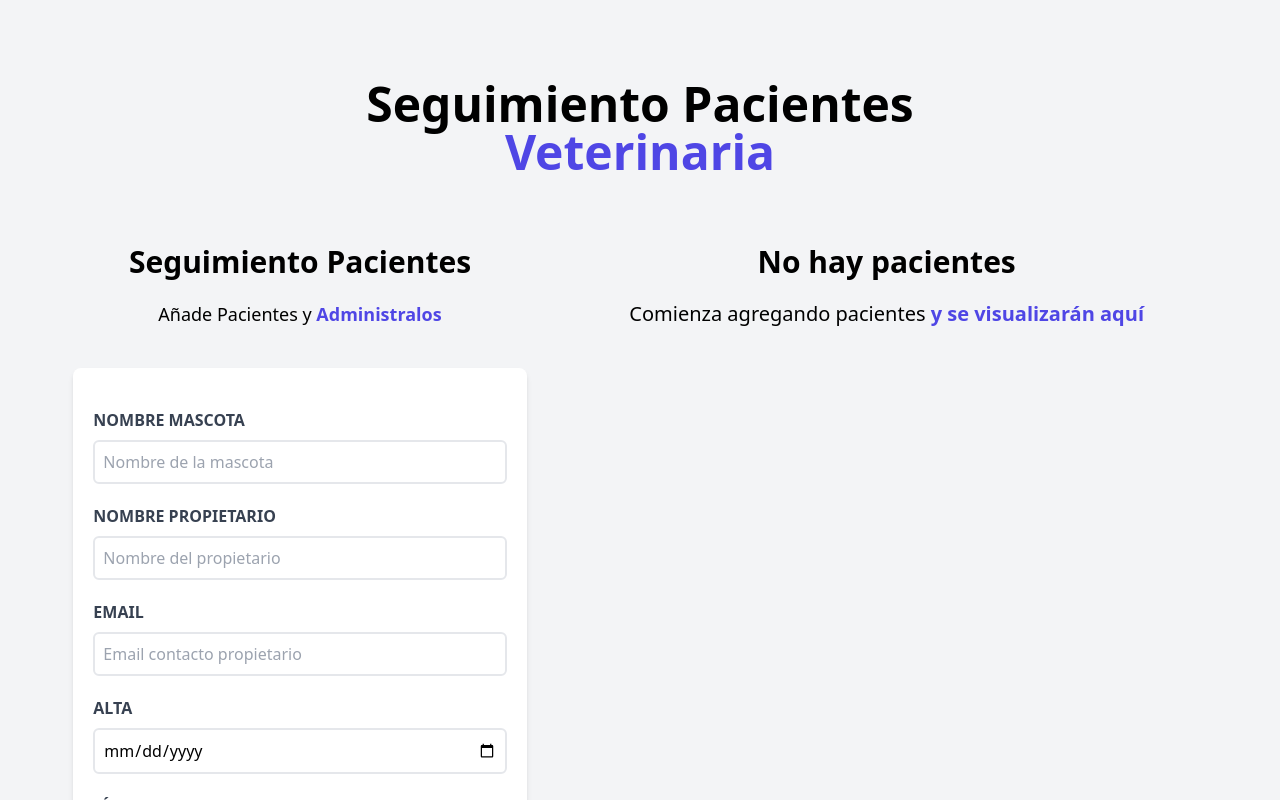
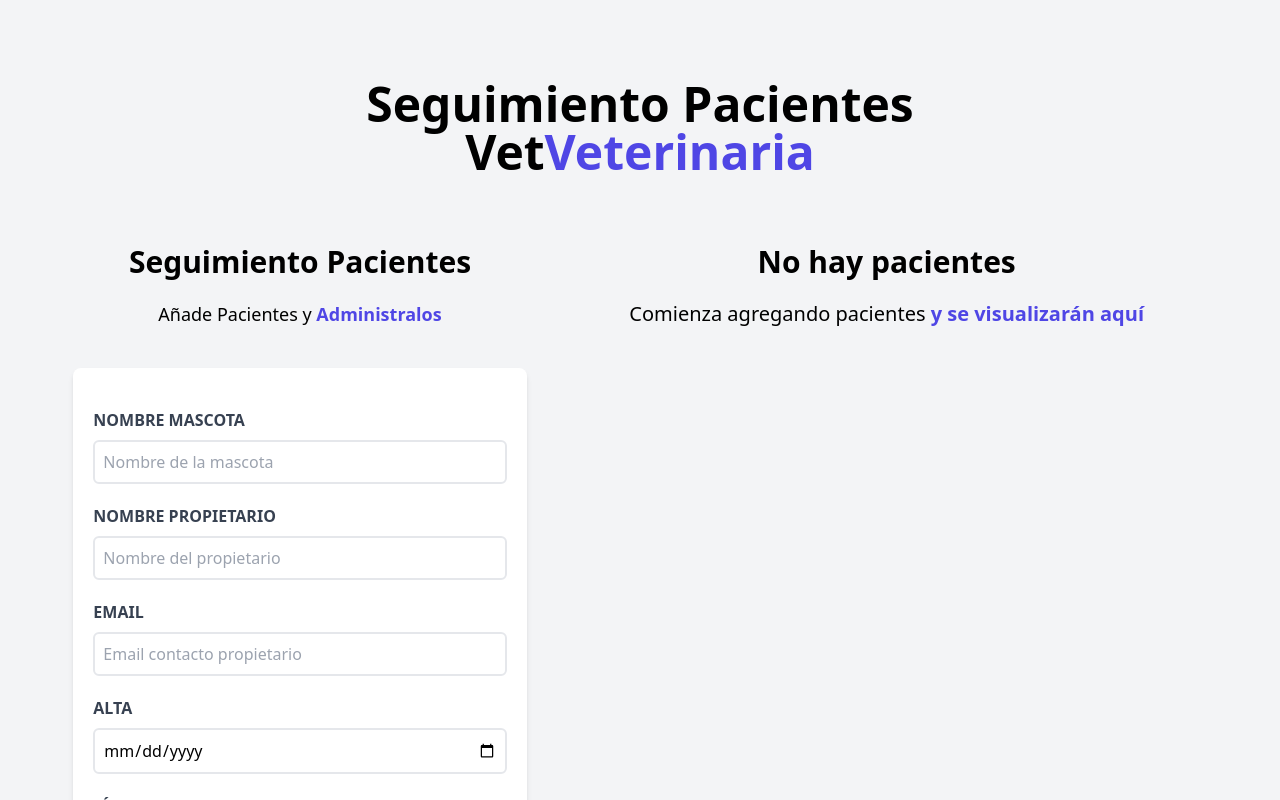
Before and after one commit to manen36/citas_react, a React (Vite) app: page / in a window 1280 px wide. Shown: the top 800 px of the page. Built offline with nearby package versions, Linux system fonts and the light colour scheme.

Commit message:
Mod: Header

```diff
--- a/src/components/Header.jsx
+++ b/src/components/Header.jsx
@@ -2,7 +2,7 @@ function Header() {
 
     return (
 
-        <h1 className="font-black text-5xl text-center md:w-2/3 mx-auto">Seguimiento Pacientes {''}
+        <h1 className="font-black text-5xl text-center md:w-2/3 mx-auto">Seguimiento Pacientes Vet{''}
             <span className="text-indigo-600">Veterinaria</span>
         </h1>
 
--- a/tailwind.config.js
+++ b/tailwind.config.js
@@ -1,6 +1,6 @@
 /** @type {import('tailwindcss').Config} */
 export default {
-  content: ["./index.html", "./src/**/*.{js,jsx,ts,tsx}"],
+  content: ["index.html", "./src/**/*.{js,jsx,ts,tsx}"],
   theme: {
     extend: {},
   },
```
